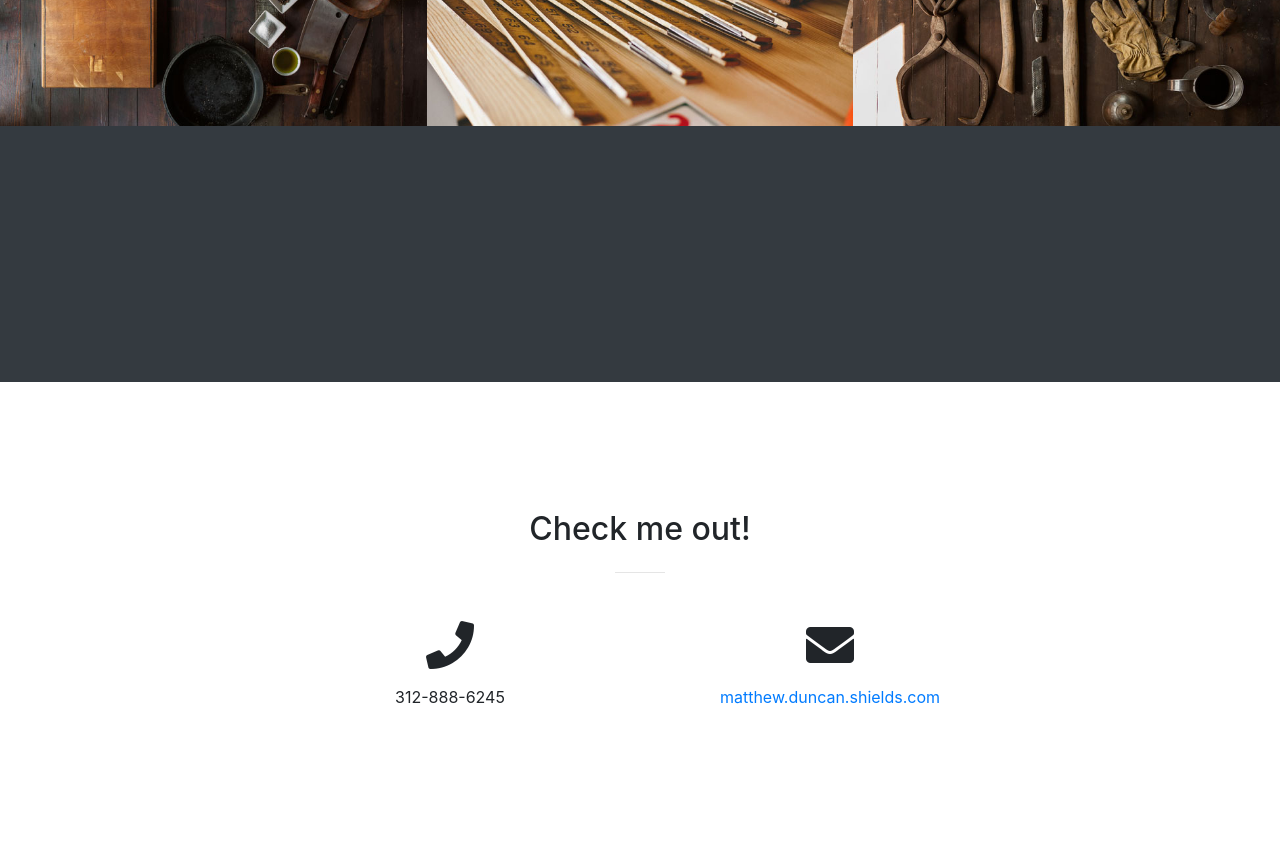
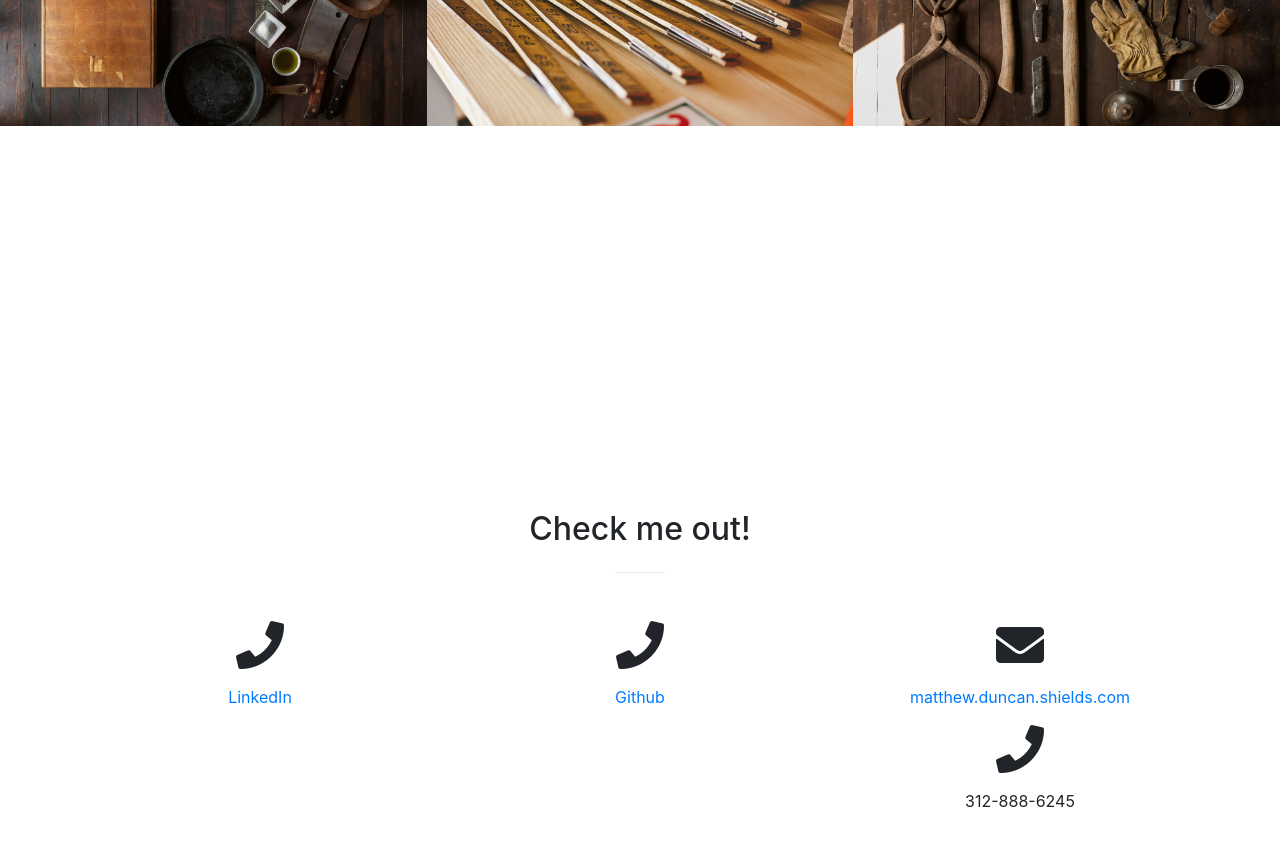
Before and after one commit to MDShields7/portfolio, a website with bundled scripts: page index.html in a window 1280 px wide. Shown: the part 2180-3026 px from the top of the page. Built offline with nearby package versions, Linux system fonts and the light colour scheme.

Commit message:
contact info filled out

```diff
--- a/index.html
+++ b/index.html
@@ -266,7 +266,7 @@
       </div>
     </section>
 
-    <section class="bg-dark text-white">
+    <section class="skills">
       <div class="container"><div class="row"></div></div>
     </section>
     <section id="contact">
@@ -281,7 +281,15 @@
         <div class="row">
           <div class="col-lg-4 ml-auto text-center">
             <i class="fas fa-phone fa-3x mb-3 sr-contact-1"></i>
-            <p>312-888-6245</p>
+            <p>
+              <a href="https://www.linkedin.com/in/matthew-d-shields/"
+                >LinkedIn</a
+              >
+            </p>
+          </div>
+          <div class="col-lg-4 ml-auto text-center">
+            <i class="fas fa-phone fa-3x mb-3 sr-contact-1"></i>
+            <p><a href="https://github.com/MDShields7">Github</a></p>
           </div>
           <div class="col-lg-4 mr-auto text-center">
             <i class="fas fa-envelope fa-3x mb-3 sr-contact-2"></i>
@@ -290,6 +298,10 @@
                 >matthew.duncan.shields.com</a
               >
             </p>
+          </div>
+          <div class="col-lg-4 ml-auto text-center">
+            <i class="fas fa-phone fa-3x mb-3 sr-contact-1"></i>
+            <p>312-888-6245</p>
           </div>
         </div>
       </div>
```
